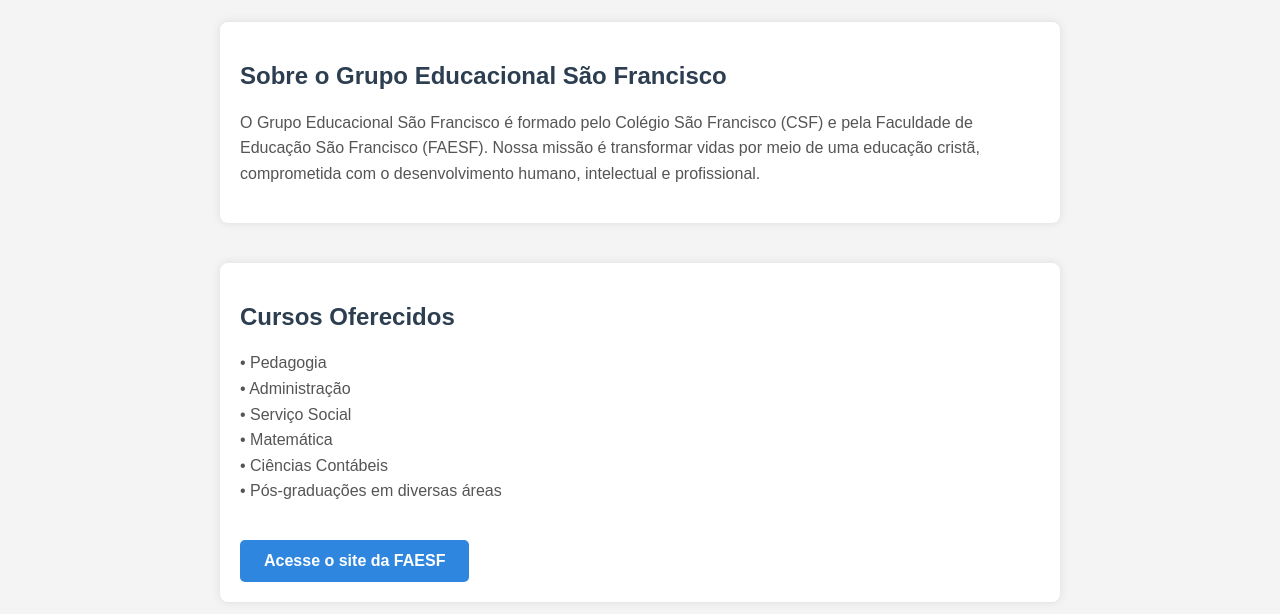
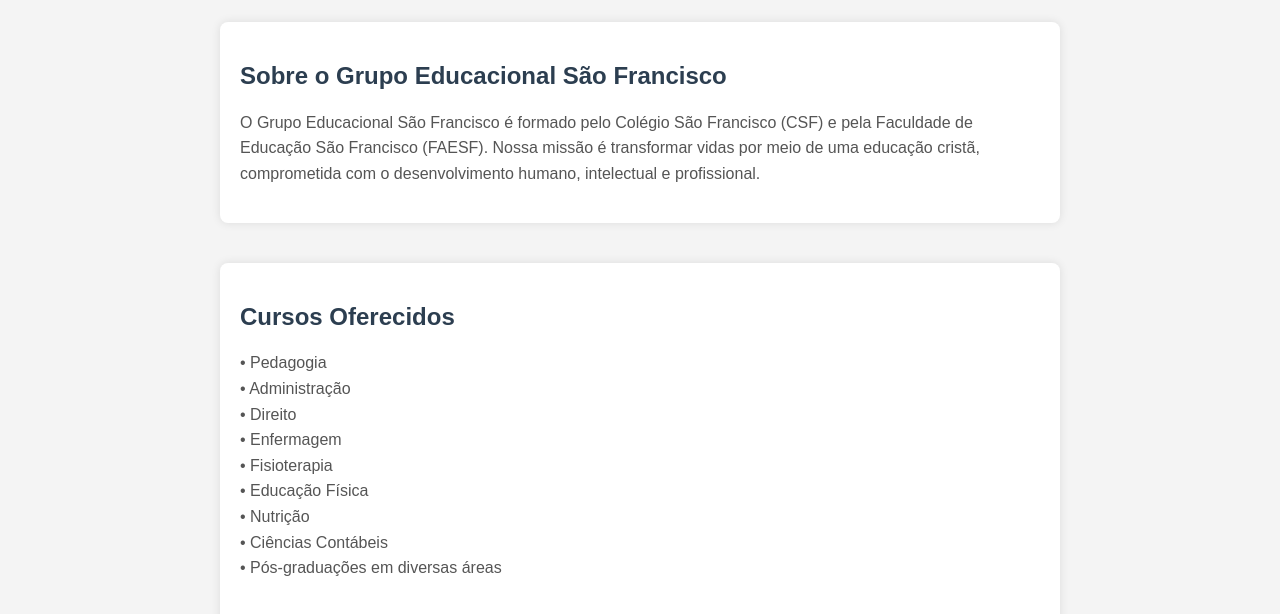
Before and after one commit to Habni-Carvalho/landing-page, a plain HTML site: page index.html in a window 1280 px wide. Shown: the part 322-936 px from the top of the page. Drawn offline with Linux system fonts and the light colour scheme.

Commit message:
Update index.html

```diff
--- a/index.html
+++ b/index.html
@@ -107,8 +107,11 @@
     <h2>Cursos Oferecidos</h2>
     <p>• Pedagogia<br>
        • Administração<br>
-       • Serviço Social<br>
-       • Matemática<br>
+       • Direito<br>
+       • Enfermagem<br>
+       • Fisioterapia<br>
+       • Educação Física<br>
+       • Nutrição<br>
        • Ciências Contábeis<br>
        • Pós-graduações em diversas áreas</p>
 
```
